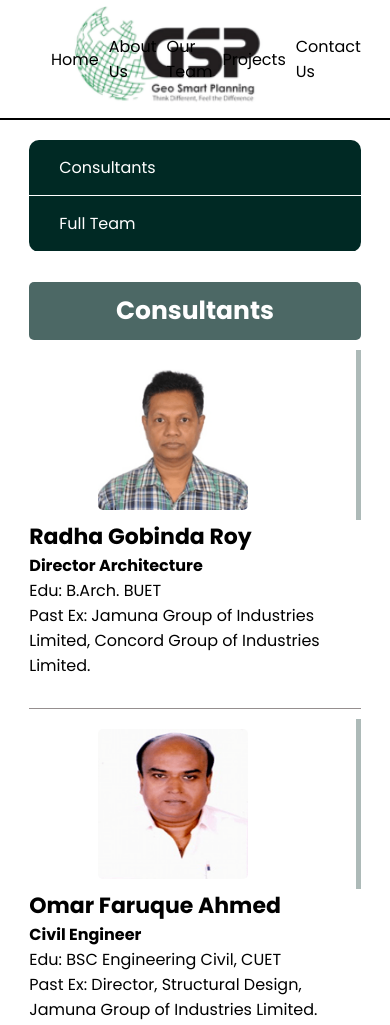
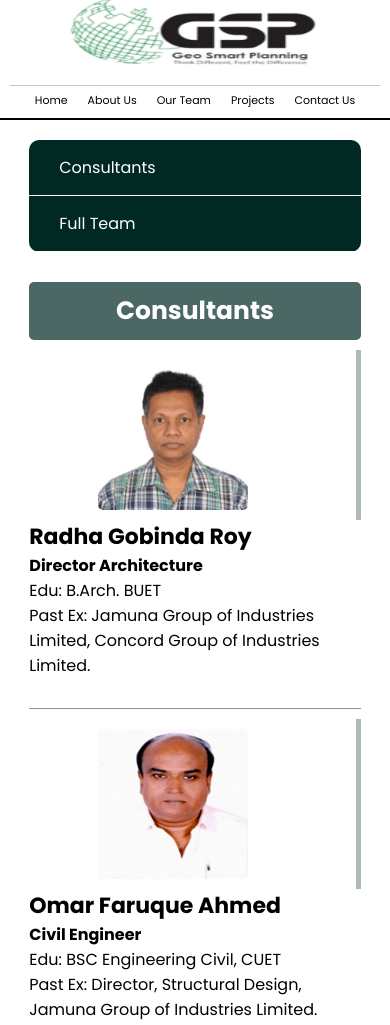
Before and after one commit to takbirgazi/gsp_team_office, a plain HTML site: page index.html in a window 390 px wide. Shown: the top 1025 px of the page. Drawn offline with Linux system fonts and the light colour scheme.

Commit message:
Add Some Information

```diff
--- a/assets/css/style.css
+++ b/assets/css/style.css
@@ -55,6 +55,7 @@ a{
 .header .logo img{
     width: 280px;
     height: 100px;
+    cursor: pointer;
 }
 .header .nav{
     width: 70%;
@@ -63,7 +64,7 @@ a{
     display: flex;
     justify-content: flex-end;
     align-items: center;
-    gap: 10px;
+    gap: 20px;
 }
 .header_container > ul > li:hover{
     color: #002924;
@@ -158,7 +159,7 @@ a{
     }
     .team .team_header >ul li:first-child:hover {
     border-radius: 0px
-}
+    }
     .team .team_deatails{
         width: 100%;
     }
@@ -167,4 +168,31 @@ a{
         gap: 0px;
         padding-top: 10px;
     }
+    .header {
+        height: 120px;
+    }
+    .header .nav ul {
+        justify-content: center;
+    }
+    .header_container {
+        flex-direction: column;
+        width: 95%;
+    }
+    .header .logo {
+        width: 100%;
+    }
+    .header .logo img {
+        width: 100%;
+        height: 70px;
+        cursor: pointer;
+        text-align: center;
+    }
+    .header .nav {
+        width: 100%;
+        margin: 10px 0px;
+        border-top: 1px solid #0000003b;
+    }
+    .header .nav ul li a {
+        font-size: 11px;
+    }
 }
```
